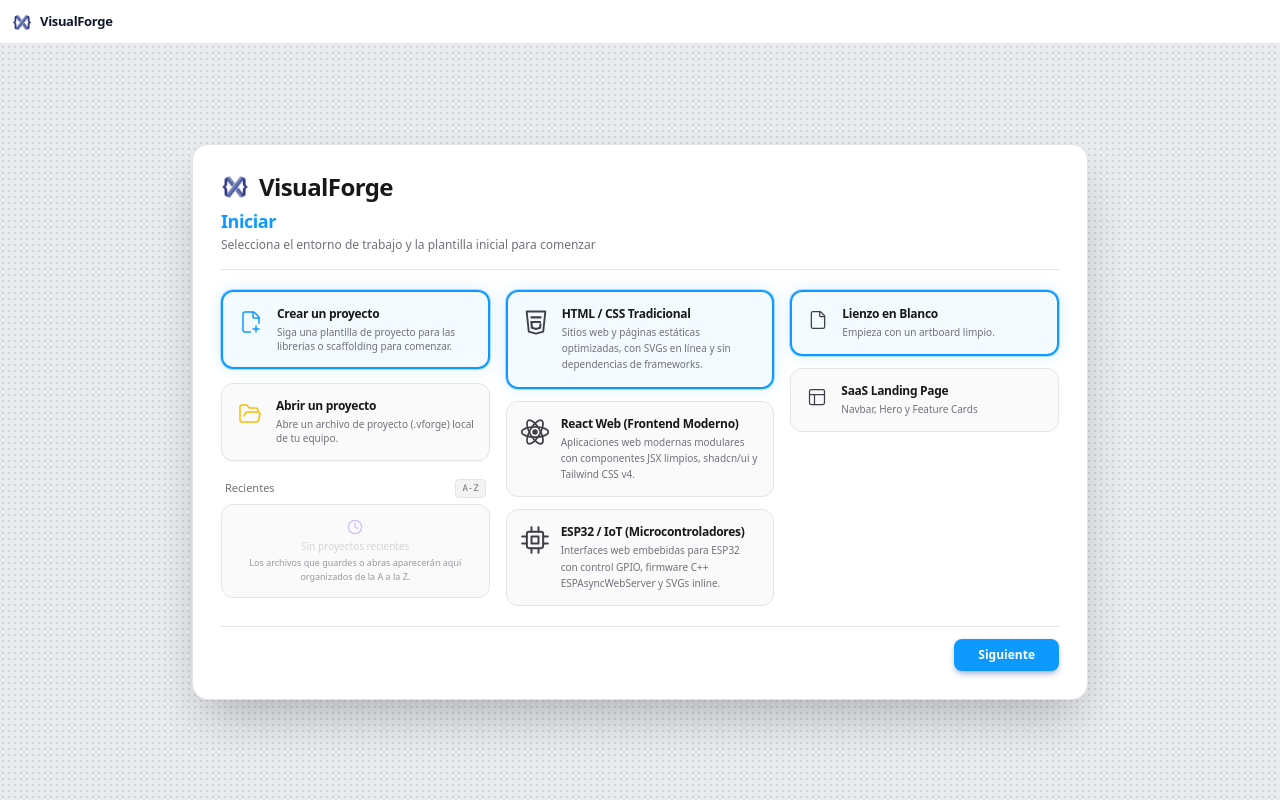
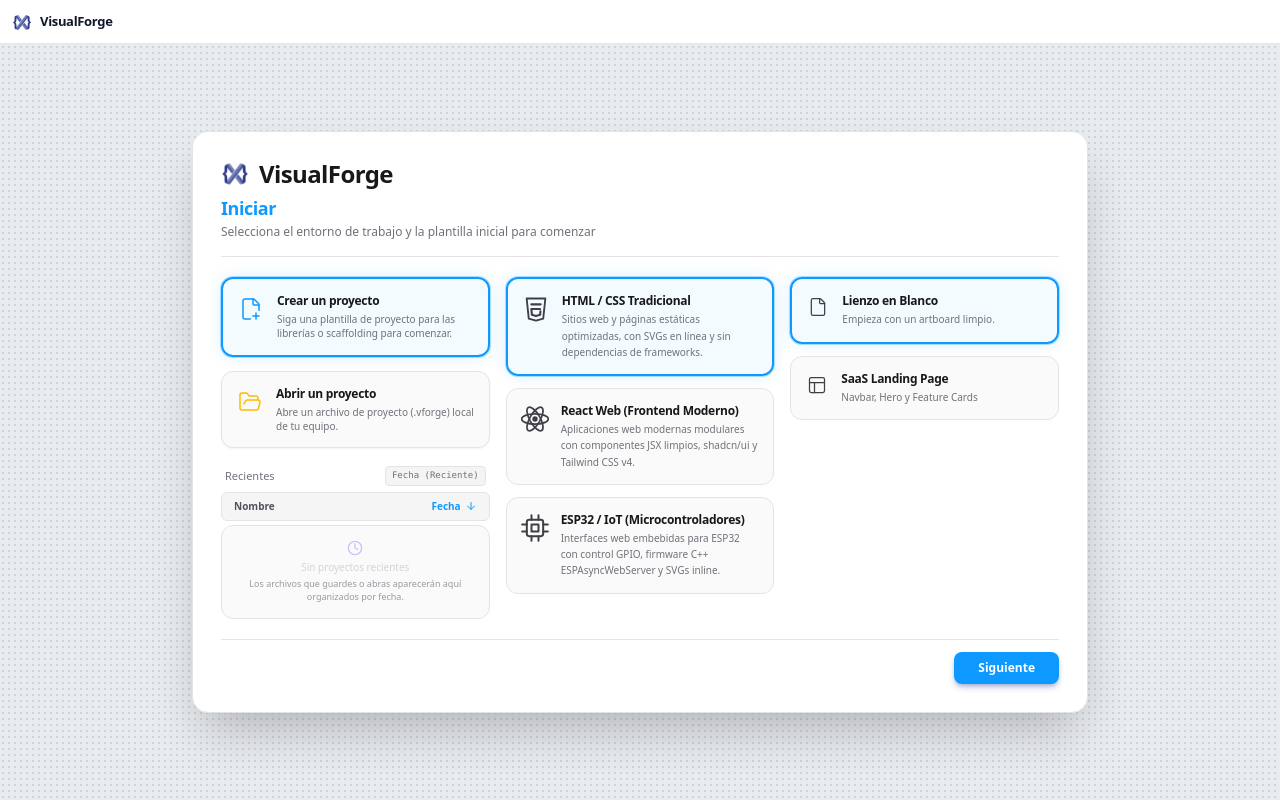
Before and after one commit to joseluismanonrosario/visualForge, a React (Vite) app: page / in a window 1280 px wide. Built offline with nearby package versions, Linux system fonts and the light colour scheme; some icons are missing; the HTML template or start-up script is replaced by a standard one.

Commit message:
feat: default recent projects sorting by date with interactive column headers to toggle name and date ascending/descending

```diff
--- a/src/components/ProjectCreationScreen.tsx
+++ b/src/components/ProjectCreationScreen.tsx
@@ -1,4 +1,4 @@
-import React, { useState } from 'react';
+import React, { useState, useMemo } from 'react';
 import { ProjectType, ResolvedTheme, RecentProjectItem } from '../types';
 import {
   FilePlus2,
@@ -9,10 +9,17 @@ import {
   Code2,
   FileCode2,
   Clock,
+  ArrowUp,
+  ArrowDown,
   X,
 } from 'lucide-react';
 import { getLogoForTheme } from './TopBar';
-import { getRecentProjects } from '../utils/recentProjects';
+import {
+  getRecentProjects,
+  sortRecentProjects,
+  RecentSortBy,
+  RecentSortOrder,
+} from '../utils/recentProjects';
 
 interface TemplateOption {
   id: 'blank' | 'saas' | 'iot';
@@ -177,11 +184,41 @@ export const ProjectCreationScreen: React.FC<ProjectCreationScreenProps> = ({
   recentProjects,
   onOpenRecentProject,
 }) => {
-  // Proyectos recientes organizados alfabéticamente
+  // Proyectos recientes obtenidos
   const effectiveRecents =
     recentProjects && recentProjects.length > 0
       ? recentProjects
       : getRecentProjects();
+
+  // Estado de ordenación de proyectos recientes (por fecha por defecto)
+  const [recentSortBy, setRecentSortBy] = useState<RecentSortBy>('date');
+  const [recentSortOrder, setRecentSortOrder] = useState<RecentSortOrder>('desc');
+
+  // Alternar orden por nombre (al presionar la fila de nombre: alterna ascendente / descendente)
+  const handleToggleSortName = () => {
+    if (recentSortBy === 'name') {
+      setRecentSortOrder((prev) => (prev === 'asc' ? 'desc' : 'asc'));
+    } else {
+      setRecentSortBy('name');
+      setRecentSortOrder('asc');
+    }
+  };
+
+  // Alternar orden por fecha (al presionar la fila de fecha: alterna descendente / ascendente)
+  const handleToggleSortDate = () => {
+    if (recentSortBy === 'date') {
+      setRecentSortOrder((prev) => (prev === 'asc' ? 'desc' : 'asc'));
+    } else {
+      setRecentSortBy('date');
+      setRecentSortOrder('desc');
+    }
+  };
+
+  // Proyectos ordenados dinámicamente según el criterio y dirección activa
+  const sortedRecents = useMemo(() => {
+    return sortRecentProjects(effectiveRecents, recentSortBy, recentSortOrder);
+  }, [effectiveRecents, recentSortBy, recentSortOrder]);
+
   // Active selected project type (default to HTML/CSS or current)
   const [selectedTypeId, setSelectedTypeId] = useState<ProjectType>(() => {
     if (currentType === 'esp32' || currentType === 'react') return currentType;
@@ -371,7 +408,7 @@ export const ProjectCreationScreen: React.FC<ProjectCreationScreenProps> = ({
             </div>
           </div>
 
-          {/* Recientes List (Organizados por orden alfabético y con apertura directa) */}
+          {/* Recientes List (Organizados por fecha o nombre con ordenación interactiva asc/desc) */}
           <div className="pt-1">
             <div className="flex items-center justify-between mb-1.5 px-1">
               <h4 className={`text-[11px] font-medium ${textMuted}`}>
@@ -385,13 +422,88 @@ export const ProjectCreationScreen: React.FC<ProjectCreationScreenProps> = ({
                     ? 'bg-[#131c31] text-sky-400/80 border-[#1f2c4a]'
                     : 'bg-[#1c1c1f] text-zinc-400 border-white/5'
                 }`}
-                title="Archivos organizados alfabéticamente (A-Z)"
+                title={`Ordenado por ${recentSortBy === 'name' ? 'Nombre' : 'Fecha'} (${recentSortOrder === 'asc' ? 'Ascendente' : 'Descendente'})`}
               >
-                A-Z
+                {recentSortBy === 'name'
+                  ? recentSortOrder === 'asc'
+                    ? 'Nombre A-Z'
+                    : 'Nombre Z-A'
+                  : recentSortOrder === 'desc'
+                  ? 'Fecha (Reciente)'
+                  : 'Fecha (Antiguo)'}
               </span>
             </div>
 
-            {effectiveRecents.length === 0 ? (
+            {/* Fila de encabezados interactivos: Nombre y Fecha con ordenación al hacer clic */}
+            <div
+              className={`flex items-center justify-between px-2 py-1 rounded-md mb-1 text-[10px] font-semibold select-none border ${
+                isLight
+                  ? 'bg-zinc-100/90 border-zinc-200 text-zinc-600'
+                  : isBlue
+                  ? 'bg-[#0f172a] border-[#1e293b] text-zinc-400'
+                  : 'bg-[#18181b] border-[#29292d] text-zinc-400'
+              }`}
+            >
+              {/* Botón Encabezado Nombre: Alterna Ascendente / Descendente */}
+              <button
+                type="button"
+                onClick={handleToggleSortName}
+                className={`flex items-center gap-1 transition-colors cursor-pointer group py-0.5 px-1 rounded ${
+                  recentSortBy === 'name'
+                    ? 'text-[#0d99ff] font-bold'
+                    : isLight
+                    ? 'hover:text-zinc-900'
+                    : 'hover:text-white'
+                }`}
+                title={`Ordenar por nombre (${
+                  recentSortBy === 'name' && recentSortOrder === 'asc'
+                    ? 'Cambiar a orden descendente Z-A'
+                    : 'Cambiar a orden ascendente A-Z'
+                })`}
+              >
+                <span>Nombre</span>
+                {recentSortBy === 'name' ? (
+                  recentSortOrder === 'asc' ? (
+                    <ArrowUp className="w-3 h-3 text-[#0d99ff]" />
+                  ) : (
+                    <ArrowDown className="w-3 h-3 text-[#0d99ff]" />
+                  )
+                ) : (
+                  <ArrowUp className="w-2.5 h-2.5 opacity-0 group-hover:opacity-40 transition-opacity" />
+                )}
+              </button>
+
+              {/* Botón Encabezado Fecha: Alterna Descendente / Ascendente */}
+              <button
+                type="button"
+                onClick={handleToggleSortDate}
+                className={`flex items-center gap-1 transition-colors cursor-pointer group py-0.5 px-1 rounded ${
+                  recentSortBy === 'date'
+                    ? 'text-[#0d99ff] font-bold'
+                    : isLight
+                    ? 'hover:text-zinc-900'
+                    : 'hover:text-white'
+                }`}
+                title={`Ordenar por fecha (${
+                  recentSortBy === 'date' && recentSortOrder === 'desc'
+                    ? 'Cambiar a más antiguos primero'
+                    : 'Cambiar a más recientes primero'
+                })`}
+              >
+                <span>Fecha</span>
+                {recentSortBy === 'date' ? (
+                  recentSortOrder === 'desc' ? (
+                    <ArrowDown className="w-3 h-3 text-[#0d99ff]" />
+                  ) : (
+                    <ArrowUp className="w-3 h-3 text-[#0d99ff]" />
+                  )
+                ) : (
+                  <ArrowDown className="w-2.5 h-2.5 opacity-0 group-hover:opacity-40 transition-opacity" />
+                )}
+              </button>
+            </div>
+
+            {sortedRecents.length === 0 ? (
               <div
                 className={`rounded-xl p-3.5 text-center border transition-all ${
                   isLight
@@ -406,12 +518,12 @@ export const ProjectCreationScreen: React.FC<ProjectCreationScreenProps> = ({
                   Sin proyectos recientes
                 </p>
                 <p className="text-[9px] opacity-70 mt-0.5">
-                  Los archivos que guardes o abras aparecerán aquí organizados de la A a la Z.
+                  Los archivos que guardes o abras aparecerán aquí organizados por fecha.
                 </p>
               </div>
             ) : (
               <div
-                className={`rounded-xl p-1.5 max-h-[175px] overflow-y-auto space-y-1 select-none transition-all ${
+                className={`rounded-xl p-1.5 max-h-[165px] overflow-y-auto space-y-1 select-none transition-all ${
                   isLight
                     ? 'bg-zinc-50 border border-zinc-200'
                     : isBlue
@@ -419,7 +531,7 @@ export const ProjectCreationScreen: React.FC<ProjectCreationScreenProps> = ({
                     : 'bg-[#161618] border border-[#2e2e32]'
                 }`}
               >
-                {effectiveRecents.map((proj) => (
+                {sortedRecents.map((proj) => (
                   <div
                     key={proj.id || proj.name}
                     onClick={() => onOpenRecentProject?.(proj)}
--- a/src/utils/recentProjects.ts
+++ b/src/utils/recentProjects.ts
@@ -3,23 +3,51 @@ import { RecentProjectItem } from '../types';
 const STORAGE_KEY = 'vf_recent_projects';
 const MAX_RECENT_PROJECTS = 30;
 
+export type RecentSortBy = 'name' | 'date';
+export type RecentSortOrder = 'asc' | 'desc';
+
+/**
+ * Ordena una lista de proyectos por nombre o por fecha (ascendente o descendente).
+ */
+export function sortRecentProjects(
+  items: RecentProjectItem[],
+  sortBy: RecentSortBy = 'date',
+  sortOrder: RecentSortOrder = 'desc'
+): RecentProjectItem[] {
+  return [...items].sort((a, b) => {
+    if (sortBy === 'name') {
+      const cmp = (a.name || '').localeCompare(b.name || '', undefined, {
+        sensitivity: 'base',
+        numeric: true,
+      });
+      return sortOrder === 'asc' ? cmp : -cmp;
+    } else {
+      // Orden por fecha usando timestamp numérico
+      const timeA = a.timestamp || 0;
+      const timeB = b.timestamp || 0;
+      return sortOrder === 'asc' ? timeA - timeB : timeB - timeA;
+    }
+  });
+}
+
 /**
  * Ordena una lista de proyectos alfabéticamente por su nombre (de la A a la Z, case-insensitive).
  */
-export function sortProjectsAlphabetically(items: RecentProjectItem[]): RecentProjectItem[] {
-  return [...items].sort((a, b) =>
-    (a.name || '').localeCompare(b.name || '', undefined, {
-      sensitivity: 'base',
-      numeric: true,
-    })
-  );
+export function sortProjectsAlphabetically(
+  items: RecentProjectItem[],
+  order: RecentSortOrder = 'asc'
+): RecentProjectItem[] {
+  return sortRecentProjects(items, 'name', order);
 }
 
 /**
  * Obtiene la lista de proyectos recientes almacenados en localStorage,
- * garantizando que siempre se devuelvan ordenados alfabéticamente.
+ * ordenados por defecto por fecha descendente (los más recientes primero).
  */
-export function getRecentProjects(): RecentProjectItem[] {
+export function getRecentProjects(
+  sortBy: RecentSortBy = 'date',
+  sortOrder: RecentSortOrder = 'desc'
+): RecentProjectItem[] {
   if (typeof window === 'undefined') return [];
   try {
     const raw = localStorage.getItem(STORAGE_KEY);
@@ -27,7 +55,7 @@ export function getRecentProjects(): RecentProjectItem[] {
     const items = JSON.parse(raw);
     if (!Array.isArray(items)) return [];
 
-    return sortProjectsAlphabetically(items);
+    return sortRecentProjects(items, sortBy, sortOrder);
   } catch (err) {
     console.warn('Error al leer proyectos recientes de localStorage:', err);
     return [];
@@ -101,8 +129,8 @@ export function addRecentProject(params: {
     newList = [...existing, updatedItem];
   }
 
-  // Ordenar estrictamente por orden alfabético
-  const sorted = sortProjectsAlphabetically(newList).slice(0, MAX_RECENT_PROJECTS);
+  // Ordenar por fecha de modificación (los más recientes primero)
+  const sorted = sortRecentProjects(newList, 'date', 'desc').slice(0, MAX_RECENT_PROJECTS);
 
   try {
     localStorage.setItem(STORAGE_KEY, JSON.stringify(sorted));
```
Also changed, not shown: 1 other file (tests, documents, lock files or other folders).
